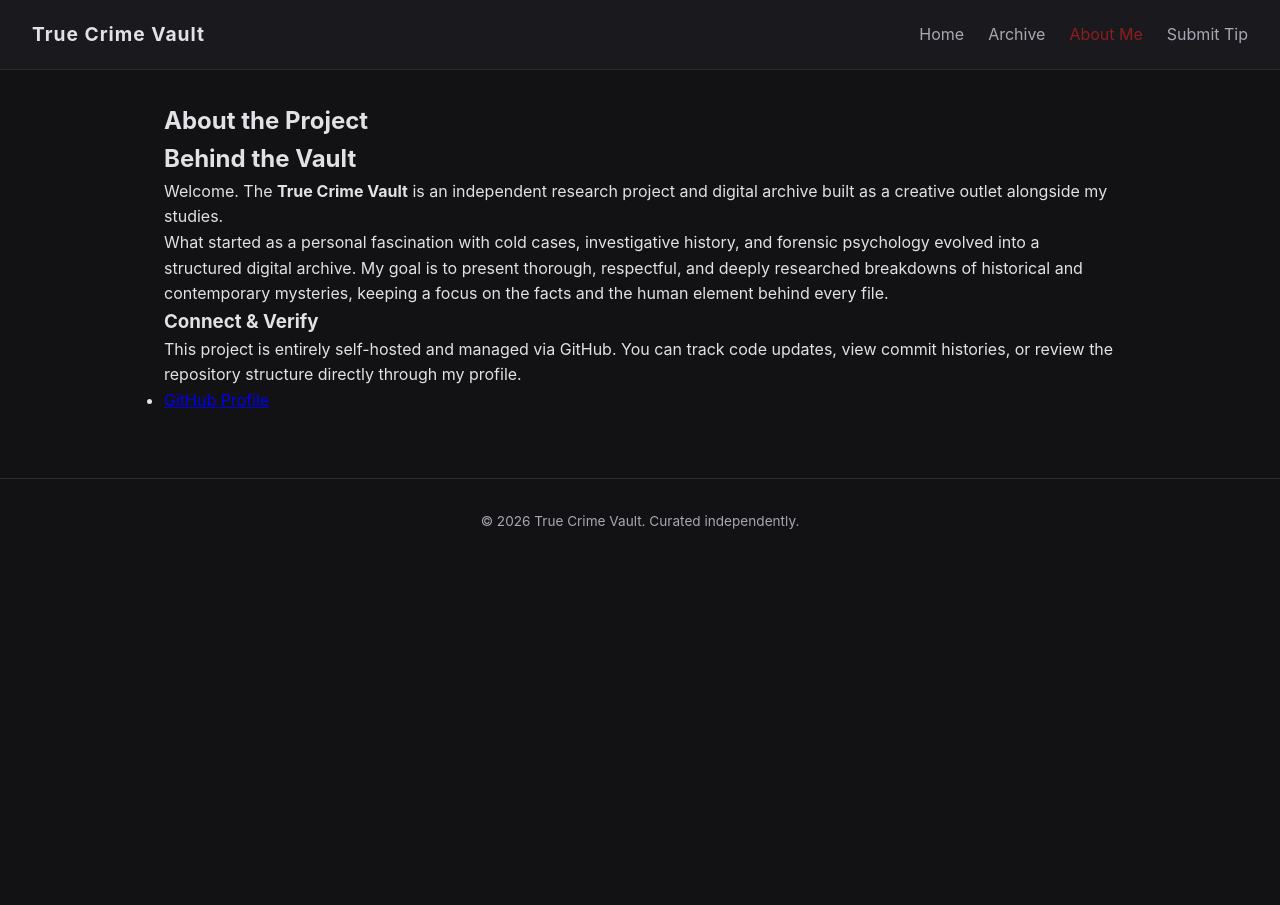
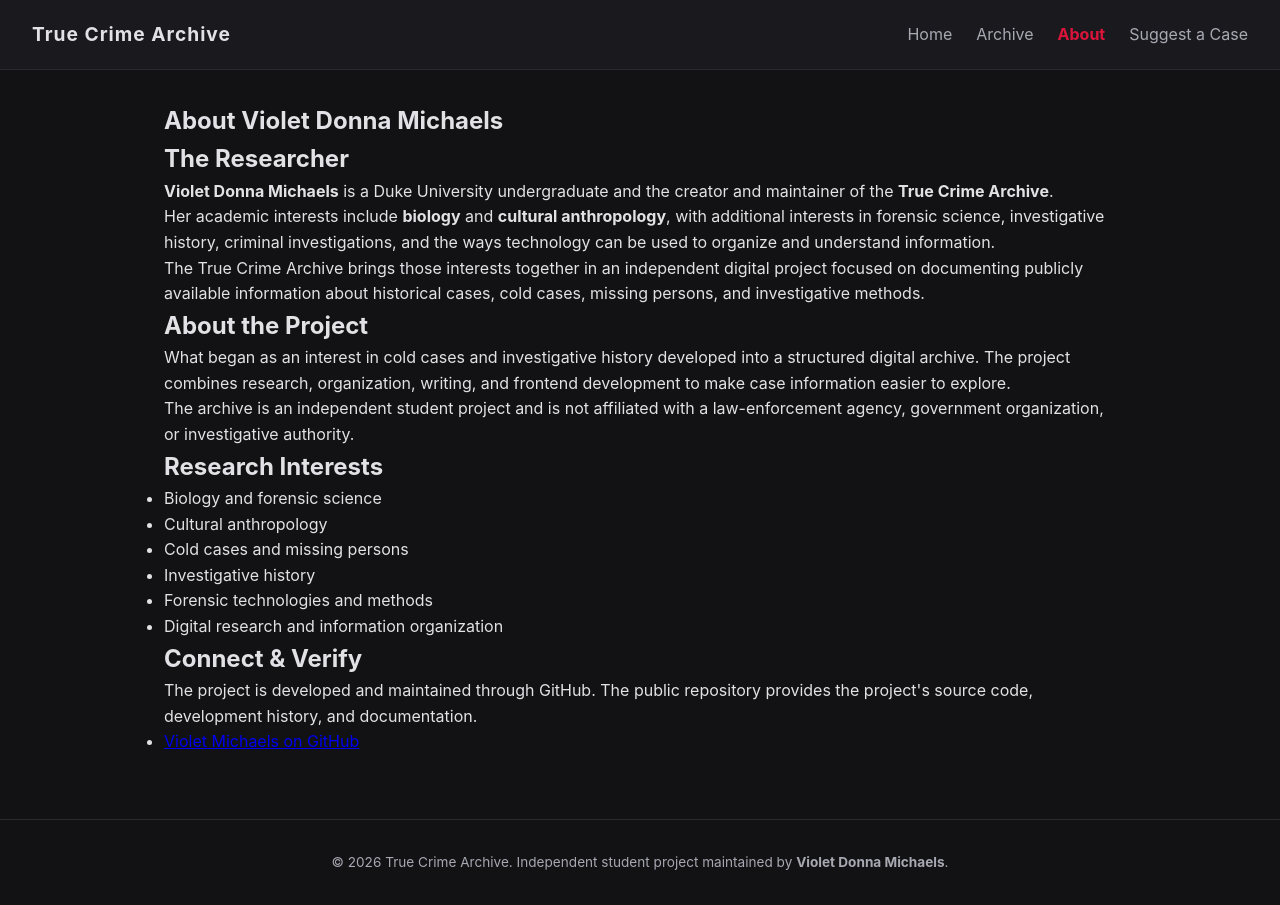
Before and after one commit to VioletMichaels07/true-crime-archive, a plain HTML site: page about.html in a window 1280 px wide. Before the commit the page ends 800 px from the top, so only its background shows below. Drawn offline with Linux system fonts and the light colour scheme; files that its build step writes are made by us from their sources.

Commit message:
Revise About page for Violet Donna Michaels
Updated the title and meta tags for better SEO and clarity. Changed project name references and adjusted content to reflect the focus on Violet Donna Michaels.

```diff
--- a/about.html
+++ b/about.html
@@ -3,45 +3,180 @@
 <head>
     <meta charset="UTF-8">
     <meta name="viewport" content="width=device-width, initial-scale=1.0">
-    <title>About | True Crime Vault</title>
-    <link rel="stylesheet" href="css/style.css">
+
+    <title>About Violet Michaels | True Crime Archive</title>
+
+    <meta
+        name="description"
+        content="Learn about Violet Donna Michaels, the Duke University student and creator of the True Crime Archive, an independent project focused on true crime, forensic science, investigative history, and digital research."
+    >
+
+    <meta name="author" content="Violet Donna Michaels">
+
+    <link
+        rel="canonical"
+        href="https://violetmichaels07.github.io/true-crime-archive/about.html"
+    >
+
+    <!-- Person structured data -->
+    <script type="application/ld+json">
+    {
+        "@context": "https://schema.org",
+        "@type": "Person",
+        "name": "Violet Donna Michaels",
+        "url": "https://github.com/VioletMichaels07",
+        "sameAs": [
+            "https://github.com/VioletMichaels07"
+        ],
+        "affiliation": {
+            "@type": "CollegeOrUniversity",
+            "name": "Duke University"
+        },
+        "knowsAbout": [
+            "Biology",
+            "Cultural Anthropology",
+            "Forensic Science",
+            "True Crime",
+            "Investigative History",
+            "Digital Research"
+        ],
+        "creator": {
+            "@type": "WebSite",
+            "name": "True Crime Archive",
+            "url": "https://violetmichaels07.github.io/true-crime-archive/"
+        }
+    }
+    </script>
+
+    <link rel="stylesheet" href="style.css">
 </head>
+
 <body class="dark-theme">
+
     <header>
-        <nav class="navbar">
-            <a href="index.html" class="logo">True Crime Vault</a>
+        <nav class="navbar" aria-label="Main navigation">
+
+            <a href="index.html" class="logo">
+                True Crime Archive
+            </a>
+
             <ul class="nav-links">
-                <li><a href="index.html">Home</a></li>
-                <li><a href="cases.html">Archive</a></li>
-                <li><a href="about.html" class="active">About Me</a></li>
-                <li><a href="submit.html">Submit Tip</a></li>
+                <li>
+                    <a href="index.html">Home</a>
+                </li>
+                <li>
+                    <a href="cases.html">Archive</a>
+                </li>
+                <li>
+                    <a href="about.html" class="active">About</a>
+                </li>
+                <li>
+                    <a href="submit.html">Suggest a Case</a>
+                </li>
             </ul>
+
         </nav>
     </header>
 
     <main class="container">
+
+        <!-- About Violet -->
         <section class="about-section">
-            <h1>About the Project</h1>
+
+            <h1>About Violet Donna Michaels</h1>
+
             <div class="about-grid">
+
                 <div class="about-text">
-                    <h2>Behind the Vault</h2>
-                    <p>Welcome. The <strong>True Crime Vault</strong> is an independent research project and digital archive built as a creative outlet alongside my studies.</p>
-                    <p>What started as a personal fascination with cold cases, investigative history, and forensic psychology evolved into a structured digital archive. My goal is to present thorough, respectful, and deeply researched breakdowns of historical and contemporary mysteries, keeping a focus on the facts and the human element behind every file.</p>
 
-                    <h3>Connect & Verify</h3>
-                    <p>This project is entirely self-hosted and managed via GitHub. You can track code updates, view commit histories, or review the repository structure directly through my profile.</p>
+                    <h2>The Researcher</h2>
+
+                    <p>
+                        <strong>Violet Donna Michaels</strong> is a Duke
+                        University undergraduate and the creator and maintainer
+                        of the <strong>True Crime Archive</strong>.
+                    </p>
+
+                    <p>
+                        Her academic interests include
+                        <strong>biology</strong> and
+                        <strong>cultural anthropology</strong>, with additional
+                        interests in forensic science, investigative history,
+                        criminal investigations, and the ways technology can
+                        be used to organize and understand information.
+                    </p>
+
+                    <p>
+                        The True Crime Archive brings those interests together
+                        in an independent digital project focused on documenting
+                        publicly available information about historical cases,
+                        cold cases, missing persons, and investigative methods.
+                    </p>
+
+                    <h2>About the Project</h2>
+
+                    <p>
+                        What began as an interest in cold cases and
+                        investigative history developed into a structured
+                        digital archive. The project combines research,
+                        organization, writing, and frontend development to
+                        make case information easier to explore.
+                    </p>
+
+                    <p>
+                        The archive is an independent student project and is
+                        not affiliated with a law-enforcement agency,
+                        government organization, or investigative authority.
+                    </p>
+
+                    <h2>Research Interests</h2>
+
+                    <ul>
+                        <li>Biology and forensic science</li>
+                        <li>Cultural anthropology</li>
+                        <li>Cold cases and missing persons</li>
+                        <li>Investigative history</li>
+                        <li>Forensic technologies and methods</li>
+                        <li>Digital research and information organization</li>
+                    </ul>
+
+                    <h2>Connect &amp; Verify</h2>
+
+                    <p>
+                        The project is developed and maintained through GitHub.
+                        The public repository provides the project's source
+                        code, development history, and documentation.
+                    </p>
+
                     <ul class="social-links">
-                        <li><a href="https://github.com/your-github-username" target="_blank">GitHub Profile</a></li>
+                        <li>
+                            <a
+                                href="https://github.com/VioletMichaels07"
+                                target="_blank"
+                                rel="noopener noreferrer"
+                            >
+                                Violet Michaels on GitHub
+                            </a>
+                        </li>
                     </ul>
+
                 </div>
+
             </div>
+
         </section>
+
     </main>
 
     <footer>
-        <p>&copy; 2026 True Crime Vault. Curated independently.</p>
+        <p>
+            &copy; 2026 True Crime Archive.
+            Independent student project maintained by
+            <strong>Violet Donna Michaels</strong>.
+        </p>
     </footer>
 
-    <script src="js/script.js"></script>
+    <script src="script.js"></script>
+
 </body>
 </html>
```
